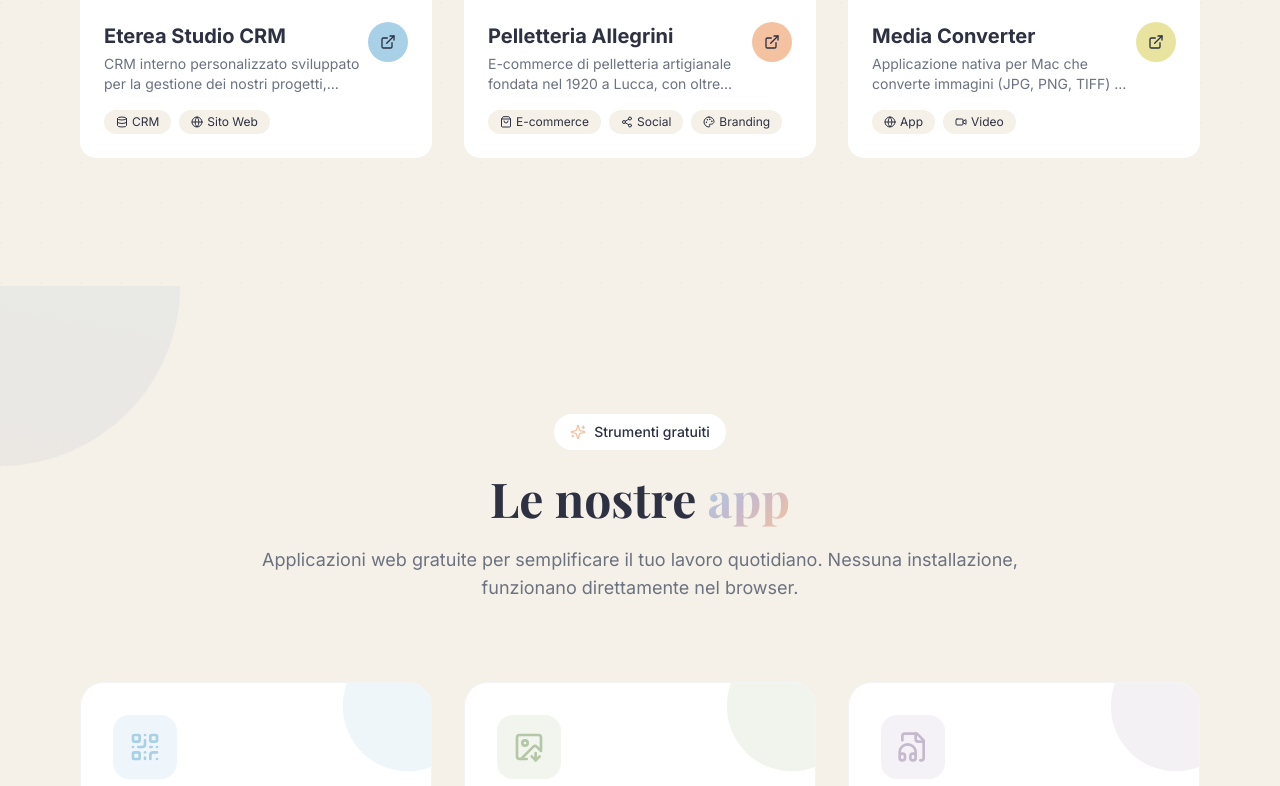
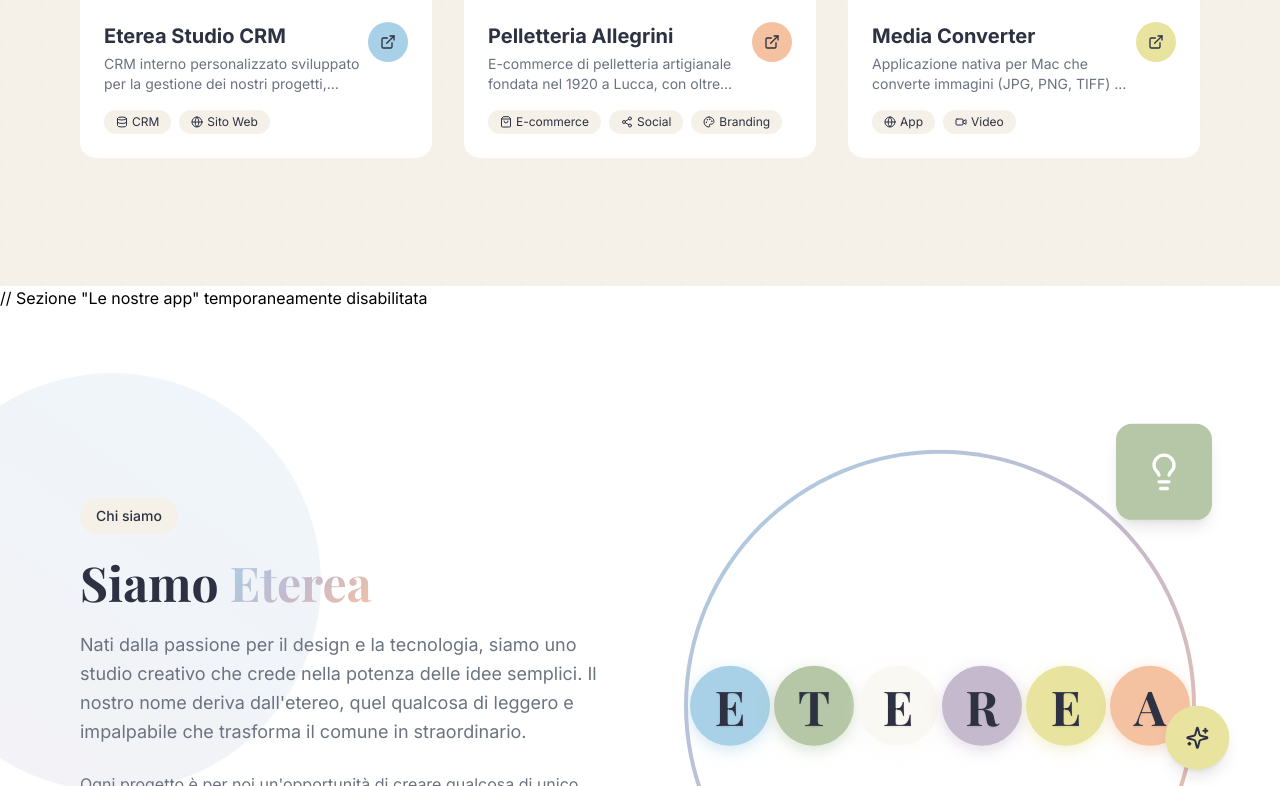
Before and after one commit to CloreM-Fine/Landing-Eterea, a React (Vite) app: page / in a window 1280 px wide. Shown: the part 3909-4695 px from the top of the page. Built offline with nearby package versions, Linux system fonts and the light colour scheme.

Commit message:
chore: rimuovi temporaneamente sezione 'Le nostre app'

```diff
--- a/src/App.tsx
+++ b/src/App.tsx
@@ -5,7 +5,7 @@
 import { Hero } from './components/sections/Hero';
 import { Services } from './components/sections/Services';
 import { Works } from './components/sections/Works';
-import { Apps } from './components/sections/Apps';
+// import { Apps } from './components/sections/Apps'; // Temporaneamente disabilitato
 import { About } from './components/sections/About';
 import { Contact } from './components/sections/Contact';
 import { FAQ } from './components/sections/FAQ';
@@ -170,7 +170,7 @@
                 <Hero />
                 <Services />
                 <Works />
-                <Apps />
+                {/* <Apps /> */} // Sezione "Le nostre app" temporaneamente disabilitata
                 <About />
                 <FAQ />
                 <Contact onOpenPrivacy={() => setActiveLegalPage('privacy')} />
```
